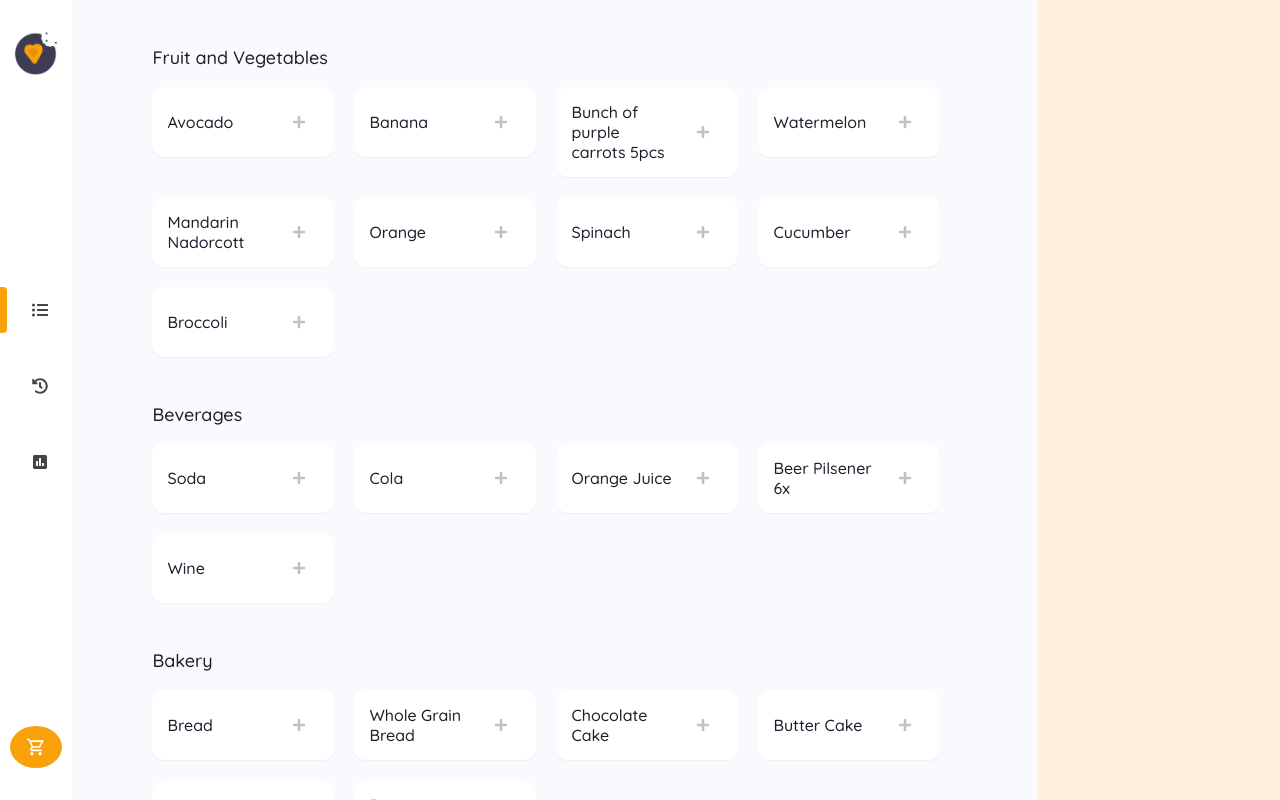
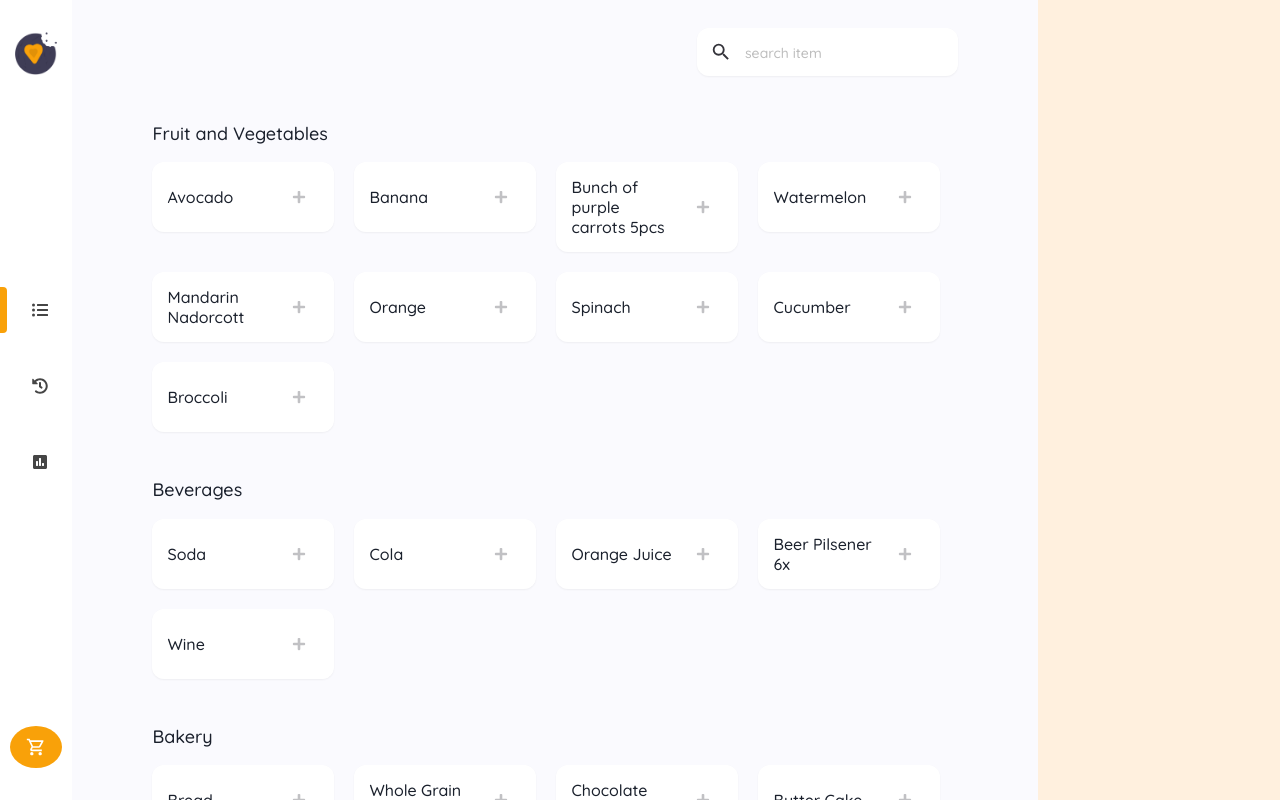
Before and after one commit to joao-pedrozo/shoppingify-client, a Next.js app: page / in a window 1280 px wide. Built offline with nearby package versions, Linux system fonts and the light colour scheme.

Commit message:
#15-Search bar (#20)
* created search bar

* added searchbar component

* merge with develop and fix conflict

```diff
--- a/src/components/MainScreen/index.tsx
+++ b/src/components/MainScreen/index.tsx
@@ -1,19 +1,23 @@
 import { Box, Flex } from '@chakra-ui/react';
 import { SideBar } from '@/components/SideBar';
 import { SideDrawer } from '@/components/SideDrawer';
+import { SearchBar } from '@/components/SearchBar';
 import { ProductCategory } from '@/components/ProductCategory';
 import { mockListOfCategoriesWithItems } from '@/components/ProductCategory/__mock__/productCategoryData';
 
 export const MainScreen = () => {
   return (
-    <Flex bg="#fafafe" w="full" justifyContent="space-between" >
+    <Flex bg="#fafafe" w="full" justifyContent="space-between">
       <SideBar />
-      <Box w='100%' h='100vh' overflowY='scroll'>
+      <Box w="100%" h="100vh" overflowY="scroll">
+        <Flex justifyContent="flex-end" m="27.71px 80.5px 0px 94.32px">
+          <SearchBar />
+        </Flex>
         <ProductCategory {...mockListOfCategoriesWithItems[0]}></ProductCategory>
         <ProductCategory {...mockListOfCategoriesWithItems[1]}></ProductCategory>
         <ProductCategory {...mockListOfCategoriesWithItems[2]}></ProductCategory>
       </Box>
       <SideDrawer />
     </Flex>
-  )
+  );
 };
--- /dev/null
+++ b/src/components/SearchBar/index.tsx
@@ -0,0 +1,26 @@
+import { Flex, Input, InputGroup, InputLeftElement } from '@chakra-ui/react';
+import { MdOutlineSearch } from 'react-icons/md';
+
+export const SearchBar = () => {
+  return (
+    <Flex>
+      <InputGroup size="lg">
+        <InputLeftElement pointerEvents="none">
+          <MdOutlineSearch color="#34333A" fontSize={22} />
+        </InputLeftElement>
+
+        <Input
+          border={'none'}
+          placeholder="search item"
+          _placeholder={{
+            color: '#BDBDBD',
+            fontSize: 14,
+          }}
+          borderRadius="12px"
+          bg={'#FFFFFF'}
+          boxShadow={'sm'}
+        />
+      </InputGroup>
+    </Flex>
+  );
+};
```
Also changed, not shown: src/components/ProductCategory/index.tsx (+11 -18 lines).
